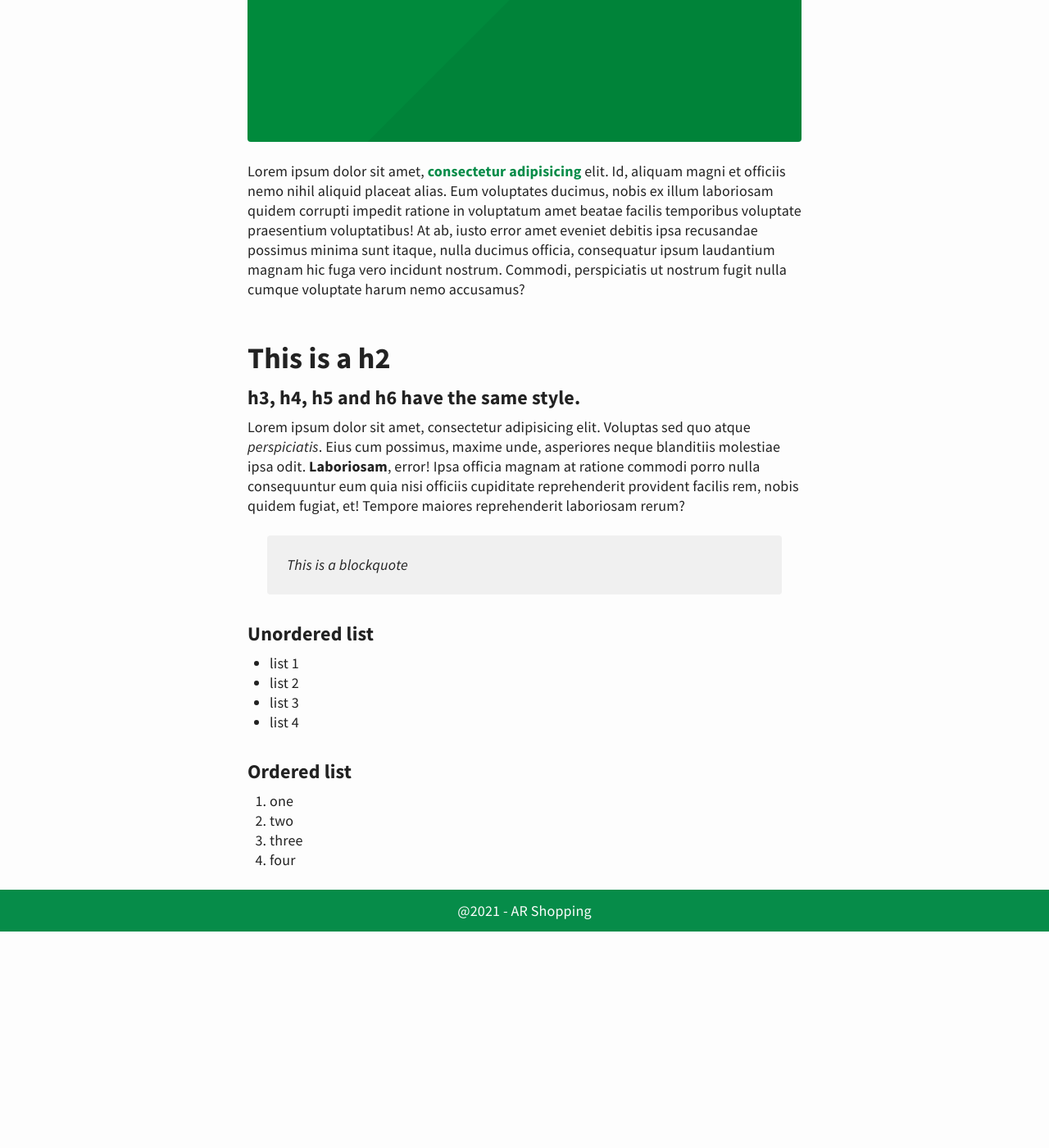
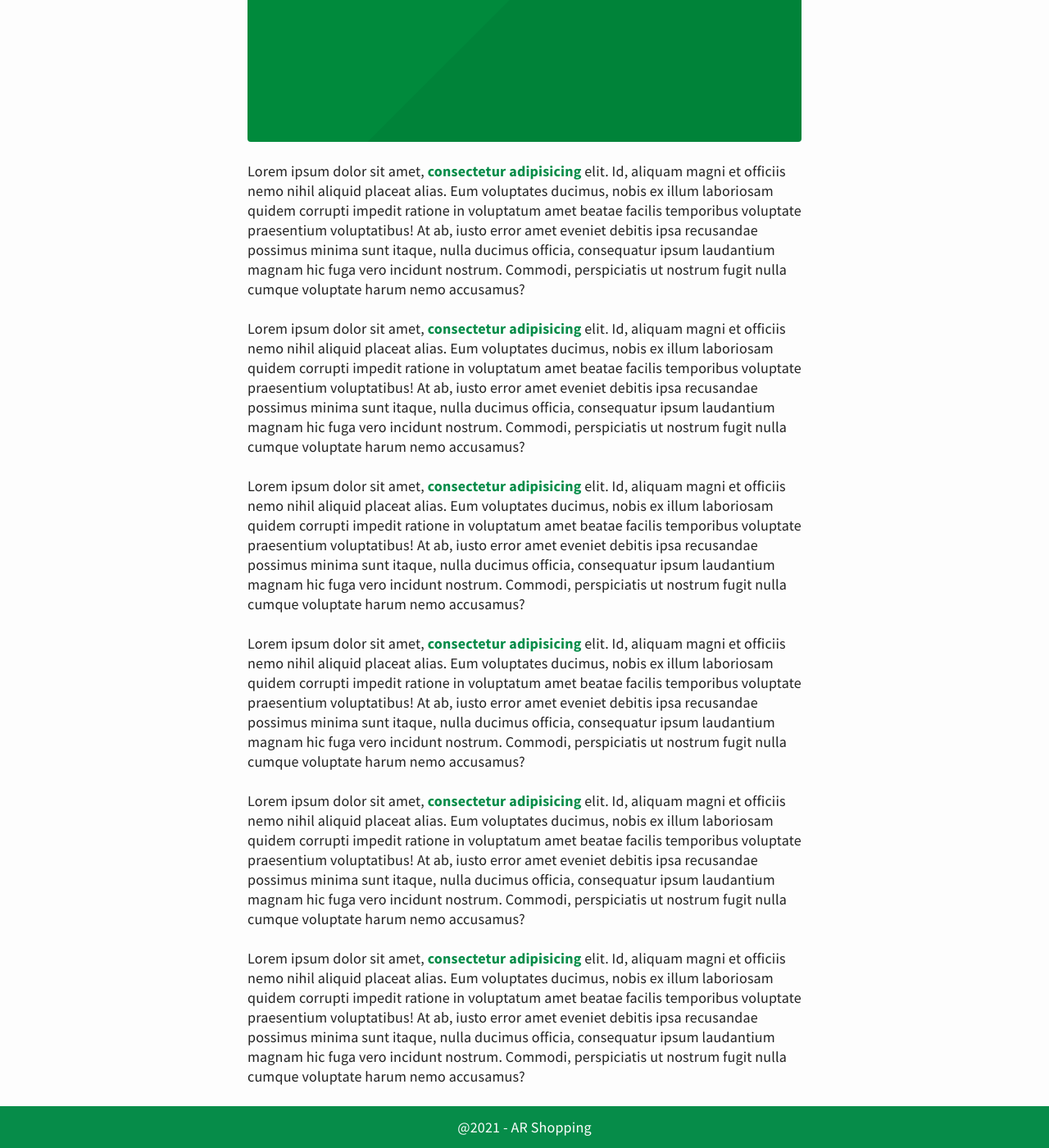
Before and after one commit to HansakaUP/AR-Shopping-Blog, a Jekyll site: the page built from _posts/2015-03-19-typography.md, in a window 1280 px wide and 1400 px high, scrolled down 594 px. Shown: the whole window at 82% size. Built offline with Jekyll 4.4.1, drawn with Linux system fonts in a browser that asks for light colours; before the commit the page ends 1730 px from its top, so only the background shows below that; some of the changed text lies outside the part shown.

Commit message:
Update 2015-03-19-typography.md

```diff
--- a/_posts/2015-03-19-typography.md
+++ b/_posts/2015-03-19-typography.md
@@ -1,25 +1,15 @@
 ---
-title: Typograhy example
+title: Experience
 ---
 ![Test](/emerald/img/img-test.png "Test")
 Lorem ipsum dolor sit amet, [consectetur adipisicing](http://www.example.com) elit. Id, aliquam magni et officiis nemo nihil aliquid placeat alias. Eum voluptates ducimus, nobis ex illum laboriosam quidem corrupti impedit ratione in voluptatum amet beatae facilis temporibus voluptate praesentium voluptatibus! At ab, iusto error amet eveniet debitis ipsa recusandae possimus minima sunt itaque, nulla ducimus officia, consequatur ipsum laudantium magnam hic fuga vero incidunt nostrum. Commodi, perspiciatis ut nostrum fugit nulla cumque voluptate harum nemo accusamus?
 
-## This is a h2
+Lorem ipsum dolor sit amet, [consectetur adipisicing](http://www.example.com) elit. Id, aliquam magni et officiis nemo nihil aliquid placeat alias. Eum voluptates ducimus, nobis ex illum laboriosam quidem corrupti impedit ratione in voluptatum amet beatae facilis temporibus voluptate praesentium voluptatibus! At ab, iusto error amet eveniet debitis ipsa recusandae possimus minima sunt itaque, nulla ducimus officia, consequatur ipsum laudantium magnam hic fuga vero incidunt nostrum. Commodi, perspiciatis ut nostrum fugit nulla cumque voluptate harum nemo accusamus?
 
-### h3, h4, h5 and h6 have the same style.
+Lorem ipsum dolor sit amet, [consectetur adipisicing](http://www.example.com) elit. Id, aliquam magni et officiis nemo nihil aliquid placeat alias. Eum voluptates ducimus, nobis ex illum laboriosam quidem corrupti impedit ratione in voluptatum amet beatae facilis temporibus voluptate praesentium voluptatibus! At ab, iusto error amet eveniet debitis ipsa recusandae possimus minima sunt itaque, nulla ducimus officia, consequatur ipsum laudantium magnam hic fuga vero incidunt nostrum. Commodi, perspiciatis ut nostrum fugit nulla cumque voluptate harum nemo accusamus?
 
-Lorem ipsum dolor sit amet, consectetur adipisicing elit. Voluptas sed quo atque *perspiciatis*. Eius cum possimus, maxime unde, asperiores neque blanditiis molestiae ipsa odit. **Laboriosam**, error! Ipsa officia magnam at ratione commodi porro nulla consequuntur eum quia nisi officiis cupiditate reprehenderit provident facilis rem, nobis quidem fugiat, et! Tempore maiores reprehenderit laboriosam rerum?
+Lorem ipsum dolor sit amet, [consectetur adipisicing](http://www.example.com) elit. Id, aliquam magni et officiis nemo nihil aliquid placeat alias. Eum voluptates ducimus, nobis ex illum laboriosam quidem corrupti impedit ratione in voluptatum amet beatae facilis temporibus voluptate praesentium voluptatibus! At ab, iusto error amet eveniet debitis ipsa recusandae possimus minima sunt itaque, nulla ducimus officia, consequatur ipsum laudantium magnam hic fuga vero incidunt nostrum. Commodi, perspiciatis ut nostrum fugit nulla cumque voluptate harum nemo accusamus?
 
-> This is a blockquote
+Lorem ipsum dolor sit amet, [consectetur adipisicing](http://www.example.com) elit. Id, aliquam magni et officiis nemo nihil aliquid placeat alias. Eum voluptates ducimus, nobis ex illum laboriosam quidem corrupti impedit ratione in voluptatum amet beatae facilis temporibus voluptate praesentium voluptatibus! At ab, iusto error amet eveniet debitis ipsa recusandae possimus minima sunt itaque, nulla ducimus officia, consequatur ipsum laudantium magnam hic fuga vero incidunt nostrum. Commodi, perspiciatis ut nostrum fugit nulla cumque voluptate harum nemo accusamus?
 
-### Unordered list
-- list 1
-- list 2
-- list 3
-- list 4
-
-### Ordered list
-1. one
-2. two
-3. three
-4. four
+Lorem ipsum dolor sit amet, [consectetur adipisicing](http://www.example.com) elit. Id, aliquam magni et officiis nemo nihil aliquid placeat alias. Eum voluptates ducimus, nobis ex illum laboriosam quidem corrupti impedit ratione in voluptatum amet beatae facilis temporibus voluptate praesentium voluptatibus! At ab, iusto error amet eveniet debitis ipsa recusandae possimus minima sunt itaque, nulla ducimus officia, consequatur ipsum laudantium magnam hic fuga vero incidunt nostrum. Commodi, perspiciatis ut nostrum fugit nulla cumque voluptate harum nemo accusamus?
```
